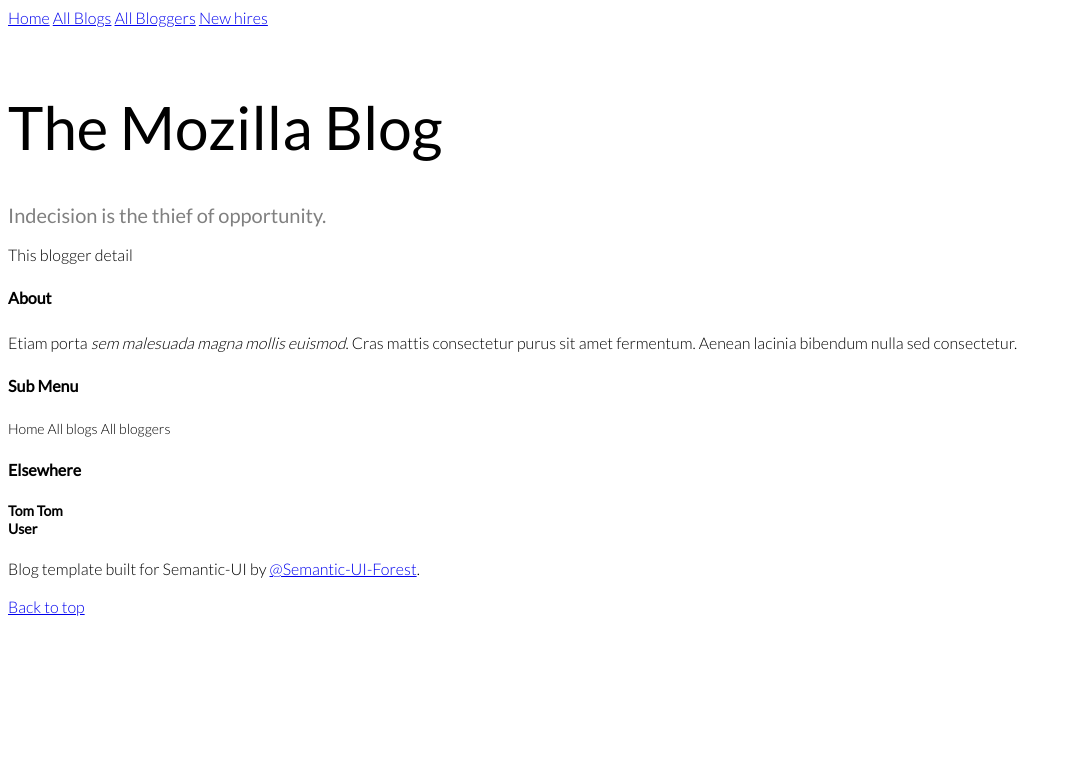
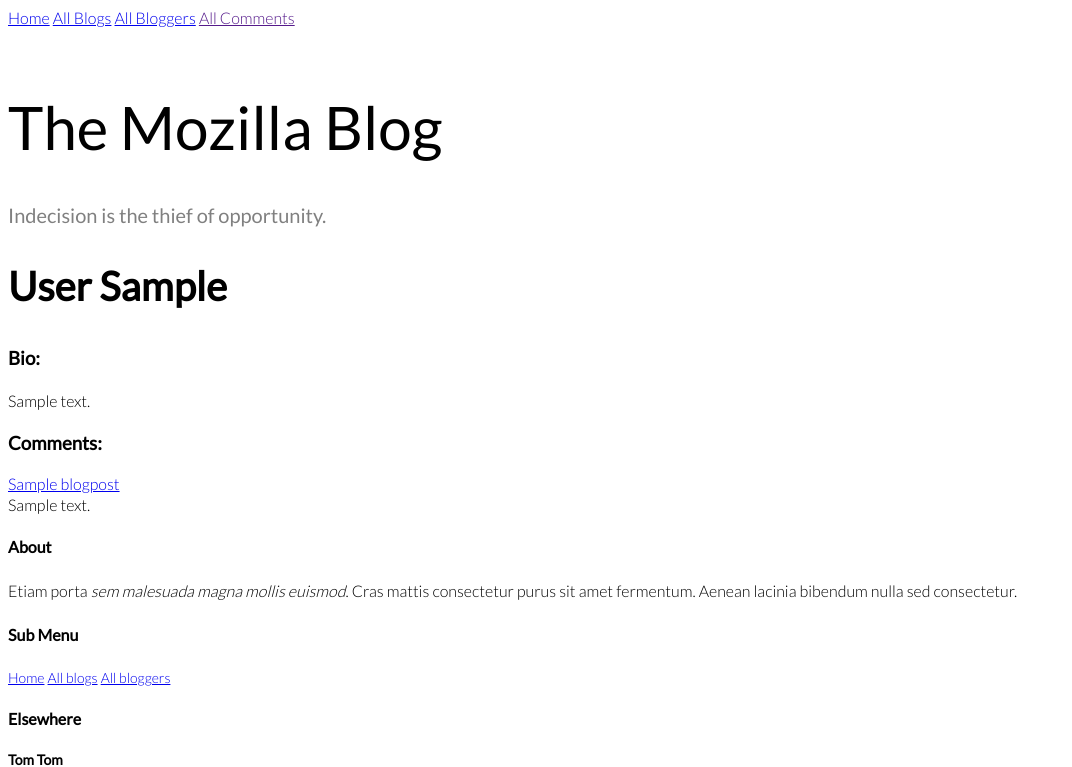
Before and after one commit to Boasbabs/mozilla_tut_blog, a Django app: page /blog/blogger/1 in a window 1280 px wide. Shown: the top 767 px of the page, without its empty margins (0-1072 px from the left). Before the commit the page ends 616 px from the top, so only its background shows below. Run offline with Django 3.2, Linux system fonts and the light colour scheme; tables that the repository leaves empty hold one stand-in row (values such as "Sample post").

Commit message:
Create view, templates, url for blog, bloggers list & details

```diff
--- a/mozilla_blog/blog/urls.py
+++ b/mozilla_blog/blog/urls.py
@@ -21,8 +21,7 @@
 urlpatterns = [
     path('admin/', admin.site.urls),
     # adding path to the story
-    path("", include("story.urls")),
+    path("", include("story.urls"),),
     # redirecting blog path
-    path("blog/", RedirectView.as_view(url=""))
 
 ]
--- a/mozilla_blog/story/models.py
+++ b/mozilla_blog/story/models.py
@@ -15,7 +15,7 @@
         ordering = ["-first_name"]
 
     def get_absolute_url(self):
-        return reverse("blogger-detail", args=[str(self.id)])
+        return reverse("story:blogger-detail", args=[str(self.id)])
 
     def __str__(self):
         """
@@ -40,7 +40,7 @@
 
     def get_absolute_url(self):
         """Returns the url to access a particular instance of model"""
-        return reverse("blog-detail", args=[str(self.id)])
+        return reverse("story:blog-detail", args=[str(self.id)])
 
     def __str__(self):
         """
@@ -62,6 +62,10 @@
     class Meta:
         ordering = ["-post_time"]
 
+    def get_absolute_url(self):
+        """Returns the url to access a particular instance of model"""
+        return reverse("story:blog-detail", args=[str(self.id)])
+
     def __str__(self):
         """String representation of the comments object"""
         return self.comment
--- a/mozilla_blog/story/templates/story/base_generic.html
+++ b/mozilla_blog/story/templates/story/base_generic.html
@@ -24,8 +24,7 @@
             <a class="header active item" href="{% url 'story:index' %}">Home</a>
             <a class="item" href="{% url 'story:blogs' %}">All Blogs</a>
             <a class="item" href="{% url 'story:bloggers' %}">All Bloggers</a>
-            <a class="item" href="{% url 'story:index' %}">New hires</a>
-{#            <a class="item" href="blog.html#">About</a>#}
+            <a href="" class="item">All Comments</a>
         </div>
     </div>
 {% endblock %}
@@ -61,9 +60,9 @@
                     Sub Menu
                 </h4>
                 <div class="ui list">
-                    <a class="item">Home</a>
-                    <a class="item">All blogs</a>
-                    <a class="item">All bloggers</a>
+                    <a class="item" href="{% url 'story:index' %}">Home</a>
+                    <a class="item" href="{% url 'story:blogs' %}">All blogs</a>
+                    <a class="item" href="{% url 'story:bloggers' %}">All bloggers</a>
                 </div>
                 <h4 class="ui header">
                     Elsewhere
--- a/mozilla_blog/story/templates/story/blog_list.html
+++ b/mozilla_blog/story/templates/story/blog_list.html
@@ -8,7 +8,7 @@
                     <div class="item">
                         <div class="right floated content">
                             <h4 class="ui teal header">
-                                <a href="">{{ my_blog.blogger }}</a>
+                                <a href="{{ my_blog.blogger.get_absolute_url }}">{{ my_blog.blogger }}</a>
                             </h4>
                         </div>
                         <div class="content">
--- a/mozilla_blog/story/templates/story/blogger_detail.html
+++ b/mozilla_blog/story/templates/story/blogger_detail.html
@@ -1,5 +1,33 @@
 {% extends "story/base_generic.html" %}
 
 {% block content %}
-<p>This blogger detail</p>
+
+    {% if blogger %}
+        <h2 class="ui purple header">
+            <i class="user icon"></i>
+
+            <div class="content">
+                {{ blogger.last_name }} {{ blogger.first_name }}
+            </div>
+        </h2>
+        <div class="ui basic segment">
+            <h3 class="ui dividing header">Bio:</h3>
+            <p>{{ blogger.bio }}</p>
+        </div>
+        <div class="ui basic segment">
+            <h3 class="ui dividing header">Comments:</h3>
+            <div class="ui very relaxed divided list">
+            {% for comm in blogger.comment_set.all %}
+                    <div class="item">
+                        <div class="content">
+                            <a class="header" href="{{ comm.blog.get_absolute_url }}">{{ comm.blog }}</a>
+                            <div class="description">{{ comm.comment }}</div>
+                        </div>
+                    </div>
+
+            {% endfor %}
+             </div>
+        </div>
+
+    {% endif %}
 {% endblock %}
--- a/mozilla_blog/story/urls.py
+++ b/mozilla_blog/story/urls.py
@@ -9,4 +9,5 @@
     path("blog/blogs/", views.BlogPostListView.as_view(), name="blogs"),
     path("blog/blogger/<int:pk>", views.BloggerDetailView.as_view(), name="blogger-detail"),
     path("blog/bloggers/", views.BloggerListView.as_view(), name="bloggers"),
+    # path("blog/comments/", views.BloggerListView.as_view(), name="bloggers"),
 ]
```
Also changed, not shown: mozilla_blog/story/templates/story/blog_detail.html (+15 -1 lines), mozilla_blog/story/templates/story/blogger_list.html (+13 -1 lines).
